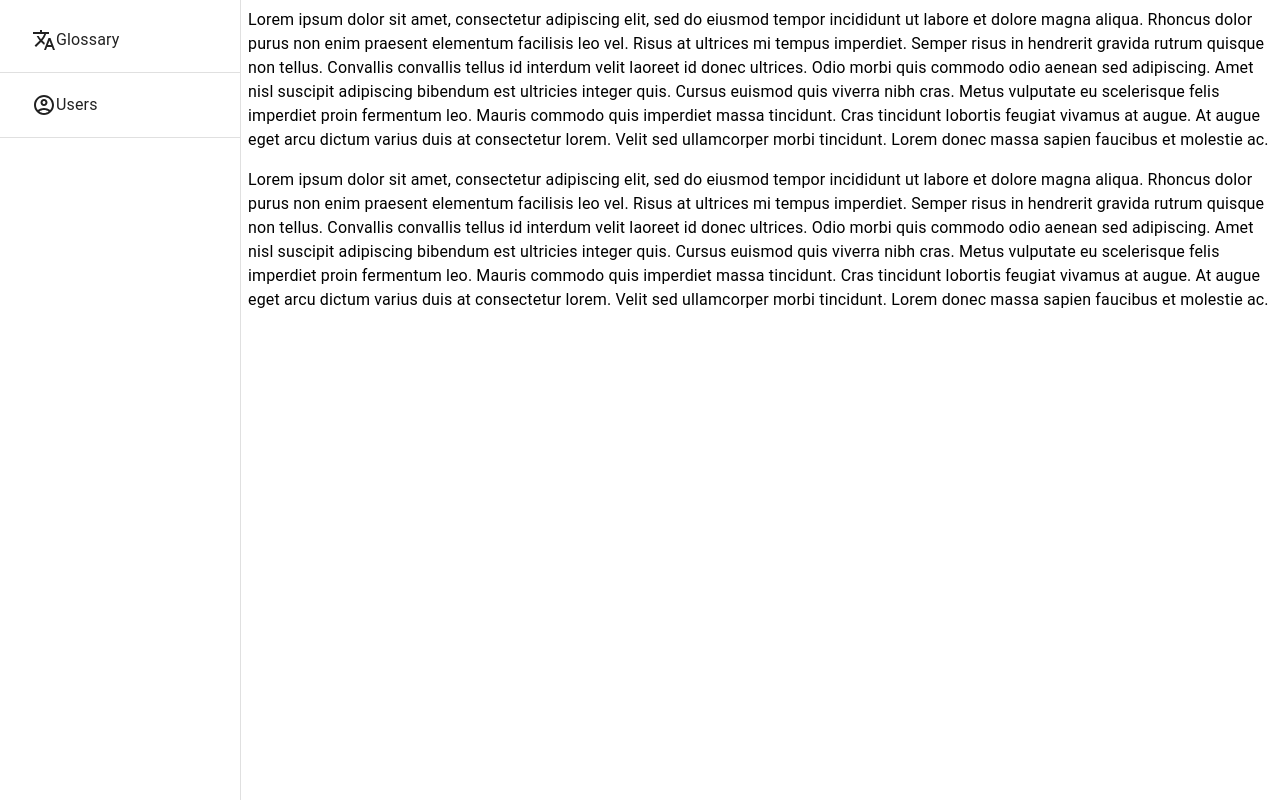
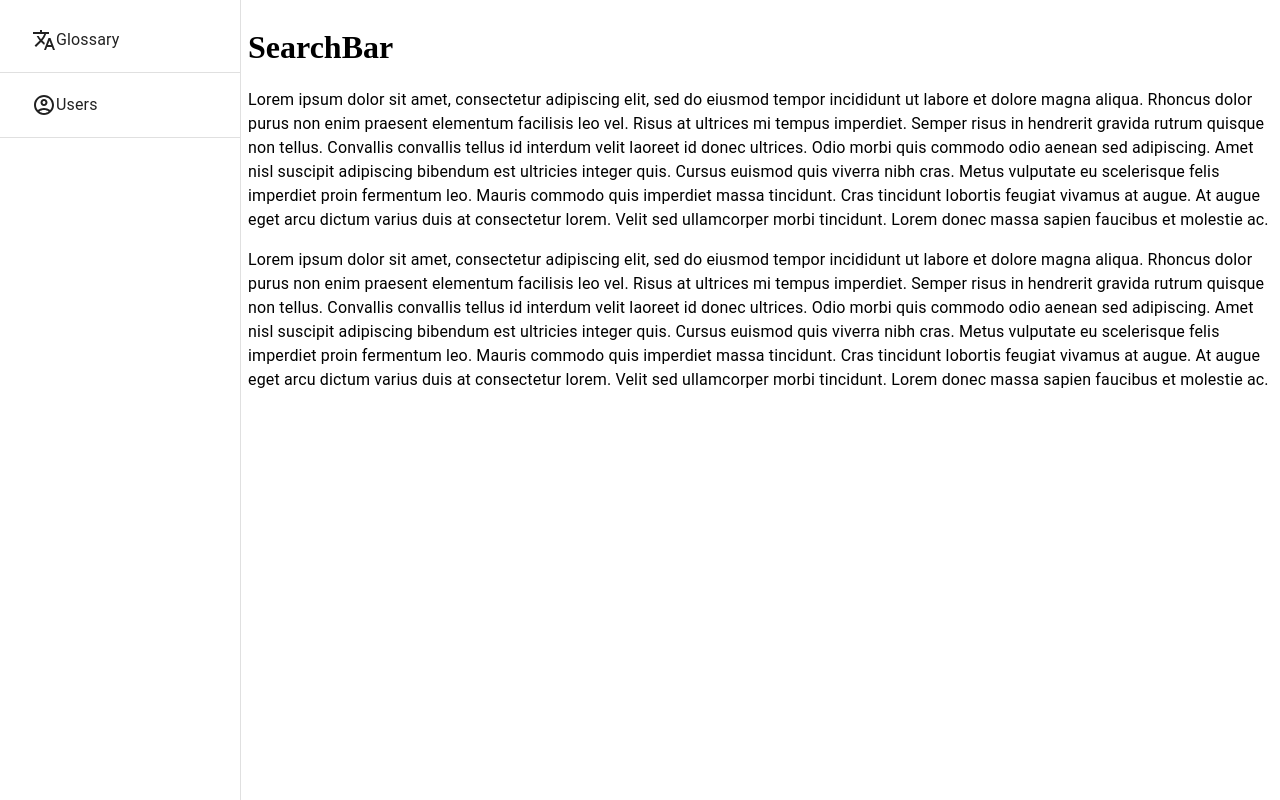
Before and after one commit to pmt22/ledict, a React (Create React App) app: page / in a window 1280 px wide. Built offline with nearby package versions, Linux system fonts and the light colour scheme.

Commit message:
search bar init

```diff
--- a/src/App.tsx
+++ b/src/App.tsx
@@ -2,6 +2,7 @@ import {Box, Divider, Drawer, List, ListItem, ListItemButton, ListItemText, Tool
 import {AVAILABLE_FUNCTIONALITIES} from "./constants/AppConstants";
 import {DRAWER_WIDTH} from "./constants/CssConstant";
 import {HorizontalBox} from "./App.style";
+import SearchBar from "./components/searchbar/SearchBar";
 
 export default function App() {
 
@@ -24,6 +25,7 @@ export default function App() {
                 </List>
             </Drawer>
             <HorizontalBox>
+                <SearchBar/>
                 <Typography paragraph>
                     Lorem ipsum dolor sit amet, consectetur adipiscing elit, sed do eiusmod
                     tempor incididunt ut labore et dolore magna aliqua. Rhoncus dolor purus non
--- /dev/null
+++ b/src/components/searchbar/SearchBar.tsx
@@ -0,0 +1,9 @@
+import {Box} from "@mui/material";
+
+export default function SearchBar() {
+    return (
+        <Box>
+            <h1>SearchBar</h1>
+        </Box>
+    );
+}
--- a/src/constants/AppConstants.tsx
+++ b/src/constants/AppConstants.tsx
@@ -1,4 +1,4 @@
-import {PdFunctionality} from "../components/models/PdFunctionality";
+import {PdFunctionality} from "../models/PdFunctionality";
 import TranslateOutlinedIcon from "@mui/icons-material/TranslateOutlined";
 import React from "react";
 import AccountCircleOutlinedIcon from "@mui/icons-material/AccountCircleOutlined";
```
Also changed, not shown: src/models/PdFunctionality.tsx (renamed from src/components/models/PdFunctionality.tsx).
